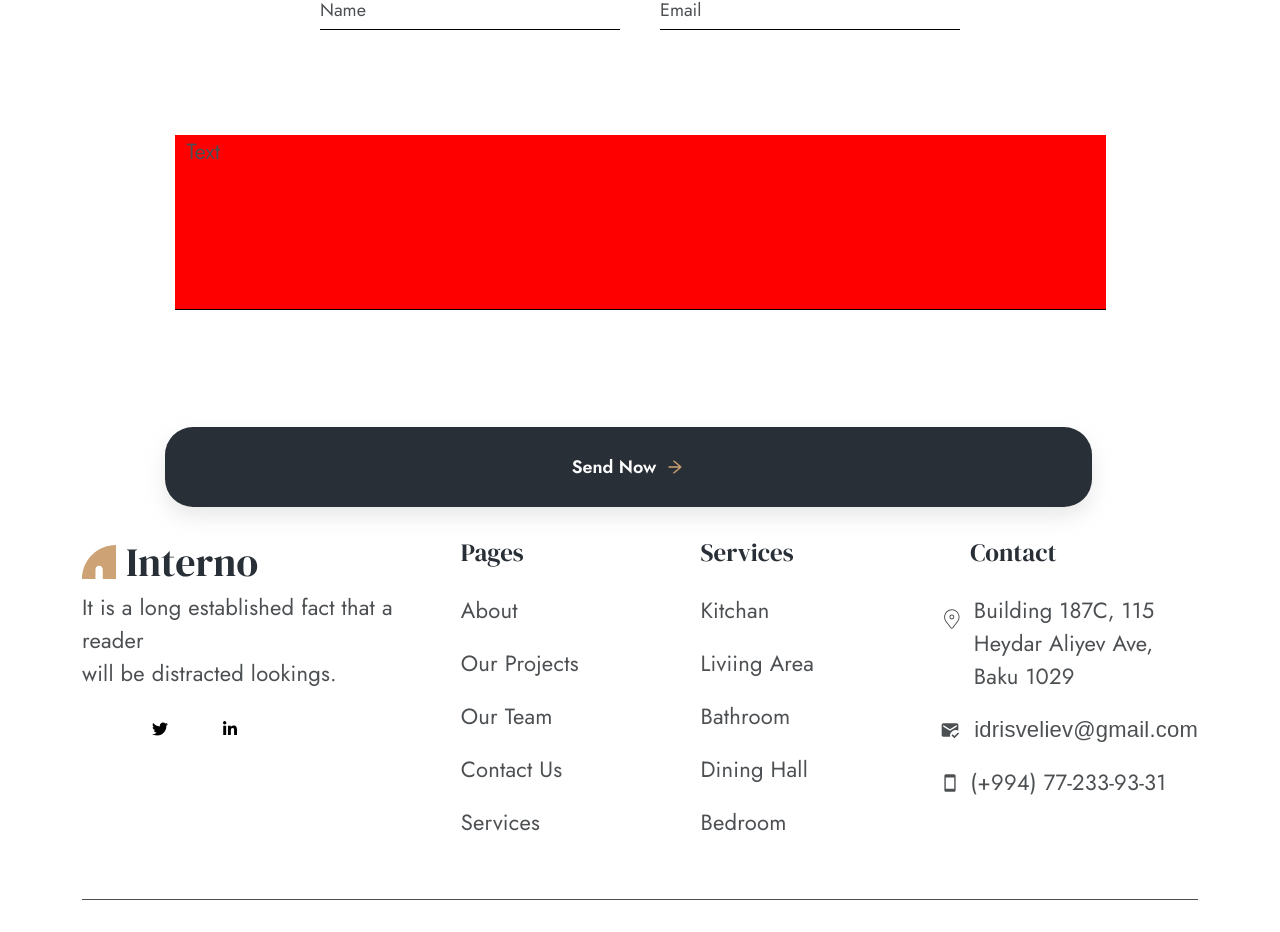
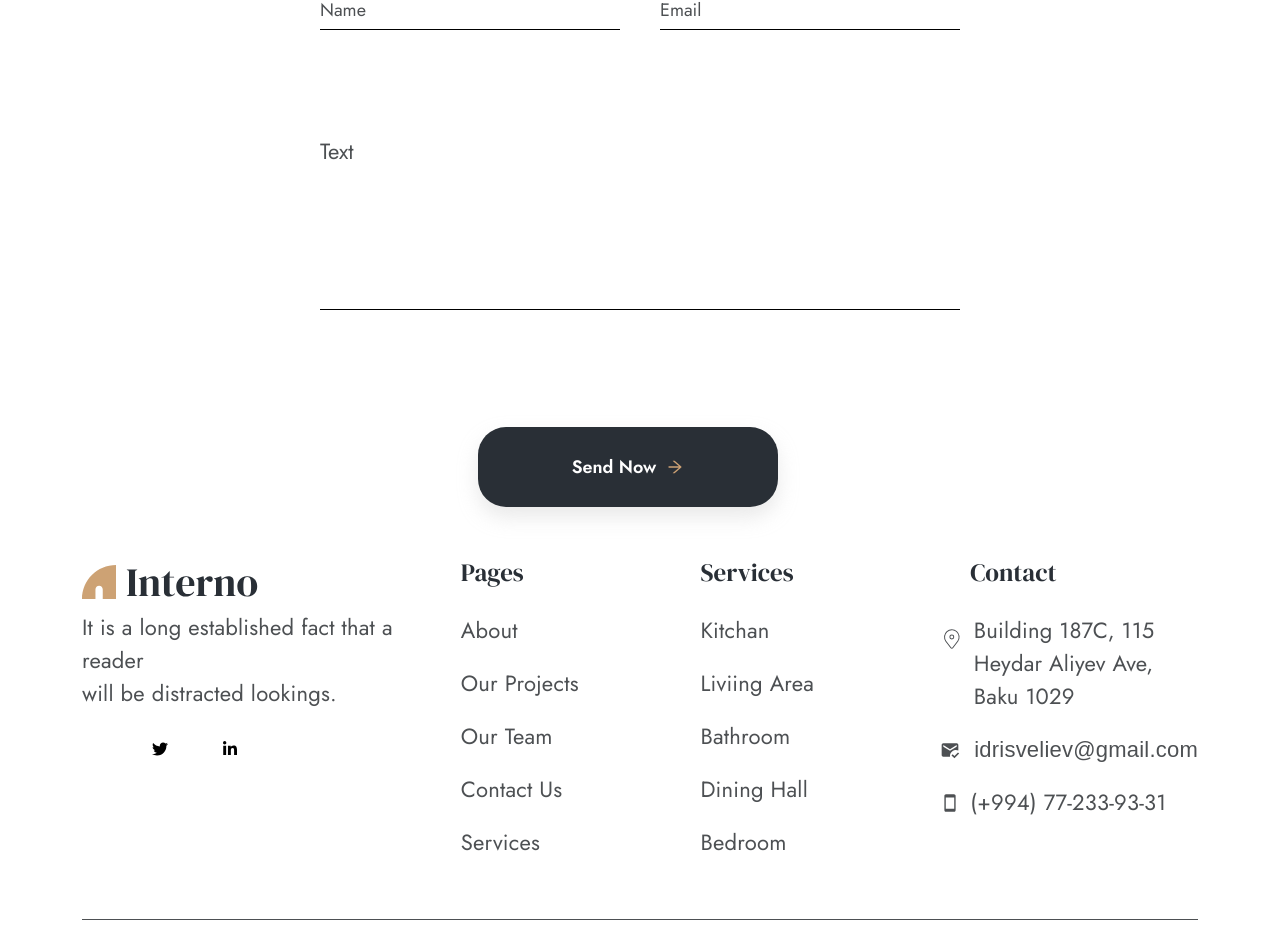
Before and after one commit to IdrisVeli1987/Interno, a React (Vite) app: page /AboutUs in a window 1280 px wide. Shown: the part 2335-3267 px from the top of the page. Built offline with nearby package versions, Linux system fonts and the light colour scheme; no server answers; some icons are missing.

Commit message:
add styles

```diff
--- a/src/Components/AboutUs/Forms/style.module.css
+++ b/src/Components/AboutUs/Forms/style.module.css
@@ -10,7 +10,7 @@
   align-items: center;
   justify-content: center;
   gap: 40px;
-  margin: 30px 0;
+  margin: 30px auto;
 }
 
 .FormInput input {
@@ -36,14 +36,15 @@
 }
 
 .FormTextarea textarea {
-  width: 100%;
+  width: 300px;
+  /* width: 100%; */
   font-size: 22px;
   height: 175px;
   margin-bottom: 77px;
   resize: none;
   border: 0;
   border-bottom: 1px solid #000000;
-  background-color: red;
+  padding: 0;
 }
 
 .FormTextarea textarea::placeholder {
@@ -58,29 +59,19 @@
   justify-content: center;
   align-items: center;
   gap: 10px;
+  margin-bottom: 20px;
 }
 
 .FormBtn Button {
   border-radius: 28px;
+  width: 300px !important;
+  text-align: center;
+  margin: 0 auto;
   background: #292f36;
   box-shadow: 0px 10px 20px 0px rgba(192, 192, 192, 0.35);
 }
 
 @media screen and (max-width: 576px) {
-
-
-
-  /* .FormTextarea,
-  .FormTextarea textarea {
-    display: flex;
-    align-items: center;
-    justify-content: center;
-    width: 90%;
-  } */
-
-  .FormTextarea textarea::placeholder{
-    /* text-align: center; */
-  }
 
   .FormBtn .FormLink{
     display: flex;
@@ -89,3 +80,9 @@
     width: 100%;
   }
 }
+
+@media (min-width: 992px) {
+  .FormTextarea textarea {
+    width: 640px;
+  }
+}
```
